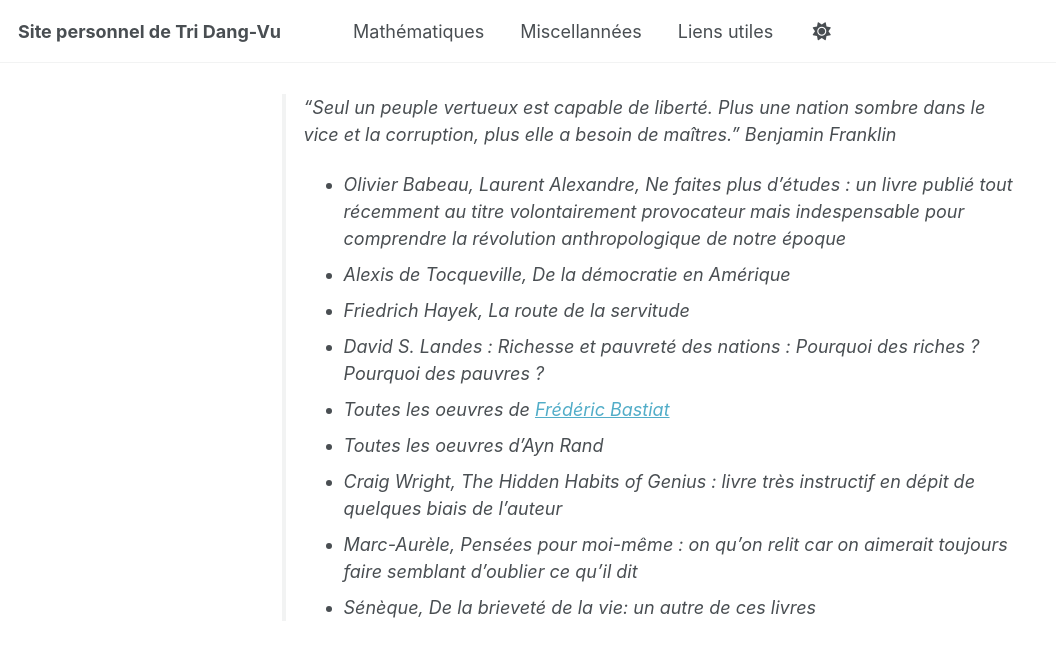
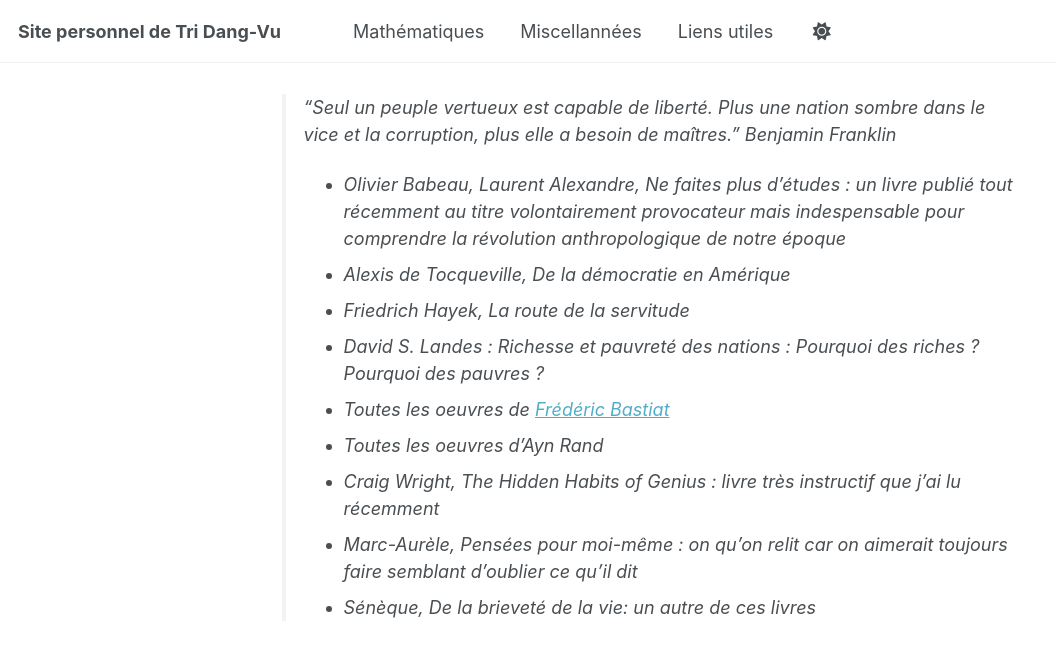
Before and after one commit to tridangvu/tridangvu.github.io, a Jekyll site: the page built from _pages/misc.md, in a window 1280 px wide and 900 px high, scrolled down 930 px. Shown: the top 660 px of the window, without its empty margins (0-1056 px from the left). Built offline with Jekyll 4.4.1, drawn with Linux system fonts in a browser that asks for light colours; a script that is not in the unit is left out.

Commit message:
Update misc.md

```diff
--- a/_pages/misc.md
+++ b/_pages/misc.md
@@ -28,6 +28,6 @@ Vous trouverez ici tout ce qui m'intéresse et qui est en dehors des mathématiq
 - David S. Landes : *Richesse et pauvreté des nations : Pourquoi des riches ? Pourquoi des pauvres ?*
 - Toutes les oeuvres de [Frédéric Bastiat](http://bastiat.org/)
 - Toutes les oeuvres d'Ayn Rand
-- Craig Wright, *The Hidden Habits of Genius* : livre très instructif en dépit de quelques biais de l'auteur
+- Craig Wright, *The Hidden Habits of Genius* : livre très instructif que j'ai lu récemment
 - Marc-Aurèle, *Pensées pour moi-même* : on qu'on relit car on aimerait toujours faire semblant d'oublier ce qu'il dit
 - Sénèque, *De la brieveté de la vie*: un autre de ces livres
```
